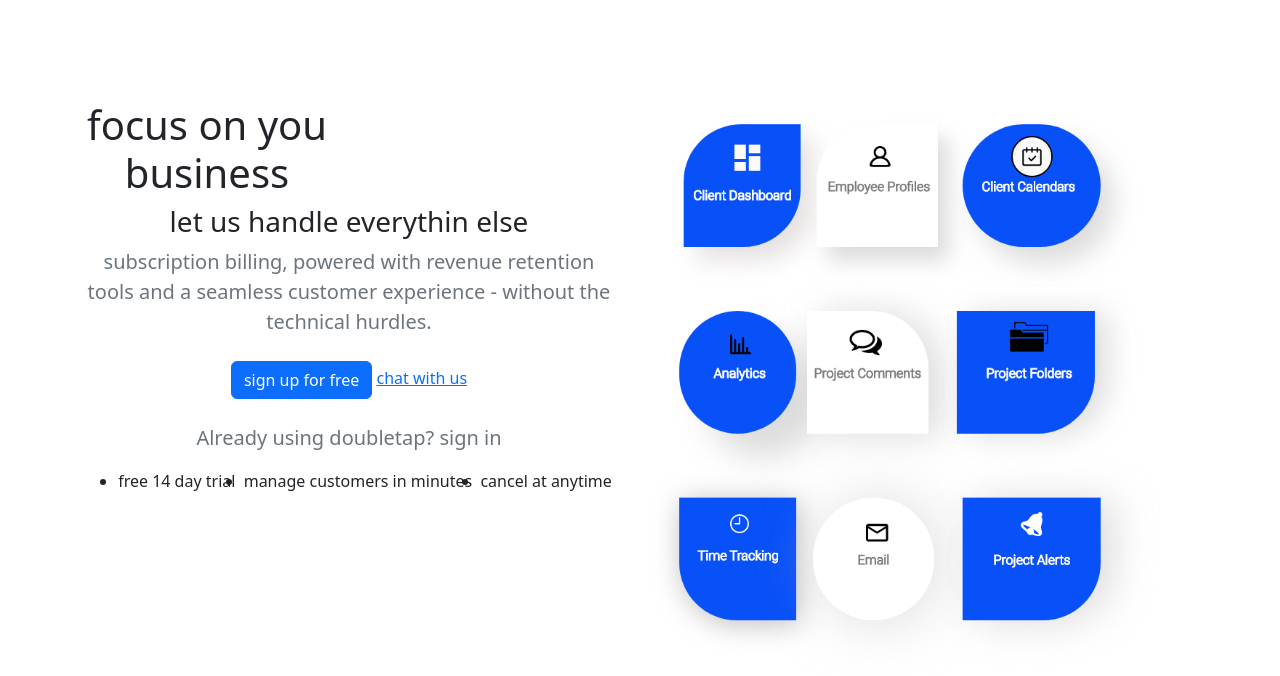
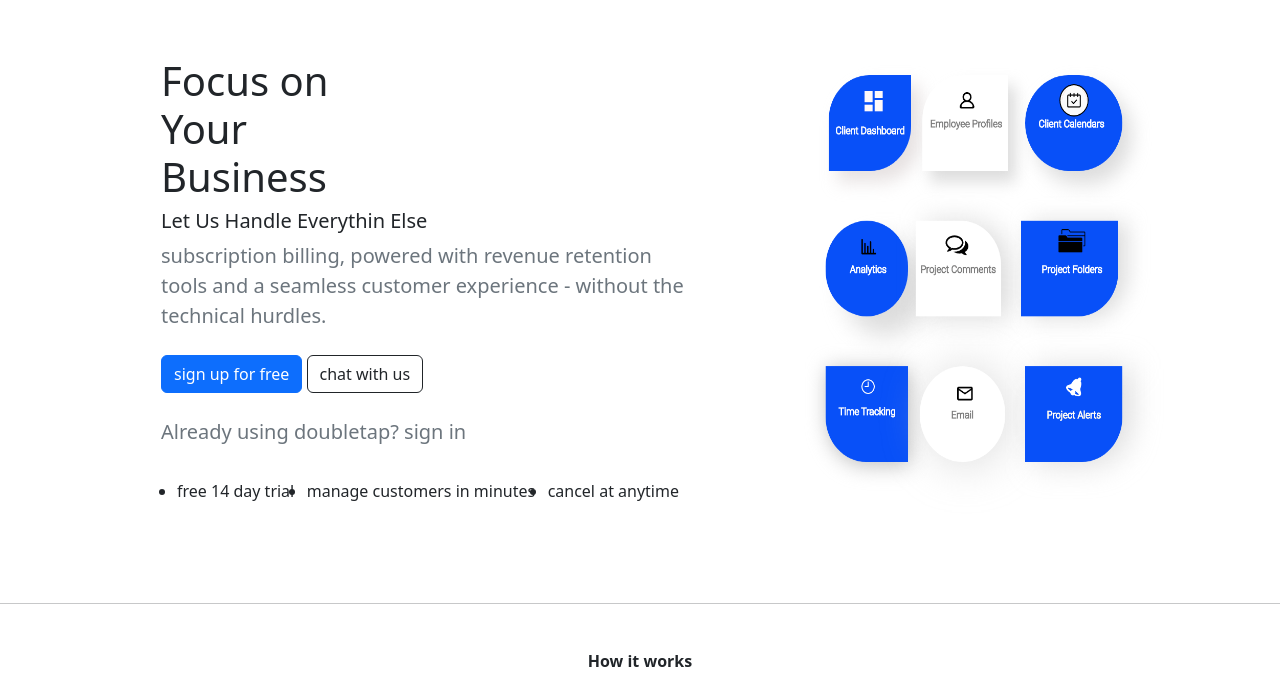
Before and after one commit to sotne/how-it-works, a plain HTML site: page index.html in a window 1280 px wide. Shown: the part 84-760 px from the top of the page. Drawn offline with nearby package versions, Linux system fonts and the light colour scheme.

Commit message:
just fix color and navbar

```diff
--- a/index.html
+++ b/index.html
@@ -9,14 +9,14 @@
 </head>
 <body>
     <div class="navbar bg-white">
-        <nav class="navbar navbar-expand-lg mx-auto position-relative" style="">
-            <div class="container-fluid">
+        <nav class="navbar navbar-expand-lg mx-auto " style="">
+            <div class="container-fluid ">
               <img src="/images/Logo.png" alt="">
               <button class="navbar-toggler" type="button" data-bs-toggle="collapse" data-bs-target="#navbarNavAltMarkup" aria-controls="navbarNavAltMarkup" aria-expanded="false" aria-label="Toggle navigation">
                 <span class="navbar-toggler-icon"></span>
               </button>
               <div class="collapse navbar-collapse" id="navbarNavAltMarkup">
-                <div class="navbar-nav">
+                <div class="navbar-nav ">
                   <a class="nav-link" href="#">Home</a>
                   <a class="nav-link" href="#">Features</a>
                   <a class="nav-link" href="#">Pricing</a>
@@ -29,24 +29,24 @@
           </nav>
     </div>
     <div class="header">
-        <section class="py-5 text-center container ">
-            <div class="row py-lg-5 height: 10vh;" style="width: 100%;">
+        <section class="py-5 container ">
+            <div class="row my-lg-1 ;" style="width: 100%;">
               <div class="col-lg-6 col-md-8 mx-auto">
-                <h1 class="fw-light" style="width: 250px;"><b>focus on you business</b></h1>
-                <h3 class="">let us handle everythin else</h3>
+                <h1 class="fw-light" style="width: 250px;"><b>Focus on <br> Your Business</b></h1>
+                <h5 class="">Let Us Handle Everythin Else</h5>
                 <p class="lead text-muted">subscription billing, powered with revenue retention tools and a seamless customer experience - without the technical hurdles.</p>
                 <p>
                   <a href="#" class="btn btn-primary my-2">sign up for free</a>
-                  <a href="#" class=""btn btn-outline-dark my-2">chat with us</a>
+                  <a href="#" class="btn btn-outline-dark my-2">chat with us</a>
                 </p>
                 <p class="lead text-muted">Already using doubletap? sign in</p>
-                <ul class="d-flex justify-content-around text-decoration-none mx-auto" style="width:auto">
+                <ul class="d-flex justify-content-between text-decoration-none p-3" style="width:auto">
                     <li>free 14 day trial</li>
                     <li>manage customers in minutes</li>
                     <li>cancel at anytime</li>
                   </ul>
               </div>
-              <img src="/images/Header-Side-1.png" alt="" class="img-fluid.max-width: 50%" style="width: 50%;">
+              <img src="/images/Header-Side-1.png" alt="" class="img-fluid.max-width: 50%" style="width: 400px;">
             </div>
         </section>
     </div>
@@ -54,7 +54,7 @@
     <h6 class="text-center mt-5"><b>How it works</b></h6>
     <p class="text-center m-auto pt-4" style="width:400px"><b>Lorem ipsum dolor sit amet consectetur adipisicing elit. Similique reiciendis nobis beatae. Tempore placeat architecto totam minima temporibus molestias mollitia fugit unde, accusantium commodi, facilis ipsa labore vero perferendis ipsum.</b></p>
     <div class="paragragh"></div>
-    <div class="card m-auto mt-5" style="max-width: 540px;">
+    <div class="card m-auto mt-5" style="max-width: 540px">
         <div class="row g-0">
           <div class="col-md-4">
             <img src="/images/Collect-info.png" class="img-fluid rounded-start" alt="...">
@@ -73,7 +73,7 @@
     <div class="card m-auto mt-5" style="max-width: 540px;">
         <div class="row g-0">
           <div class="col-md-4">
-            <img src="/images/Take Payments.png" class="img-thumbnail" alt="...">
+            <img src="/images/Take-Payments.png" class="img-thumbnail" alt="...">
           </div>
           <div class="col-md-8 bg-primary">
             <div class="card-body text-light">
@@ -92,7 +92,7 @@
                 <p class="fs-5 mb-4 text-white">lets get started</p>
                 <div class="d-grid gap-2 d-sm-flex justify-content-sm-center">
                   <button type="button" class="btn btn-success btn-sm px-4 me-sm-3 fw-bold">get started</button>
-                  <button type="button" class="btn btn-outline-light btn-lg px-4">chat with us</button>
+                  <button type="button" class="btn btn-outline-primary bg-white btn-sm px-4">chat with us</button>
                 </div>
               </div>
               <ul class="d-flex justify-content-evenly text-decoration-none mx-auto m-5 text-white" style="width:900px;">
```
